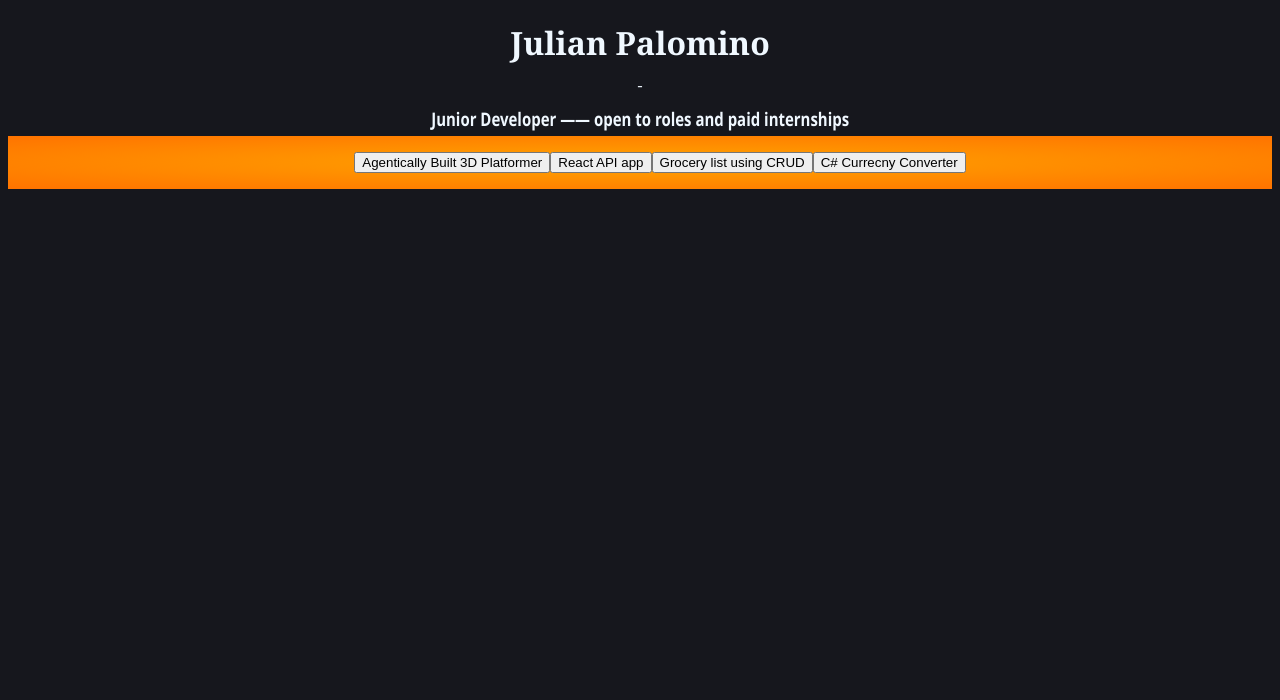
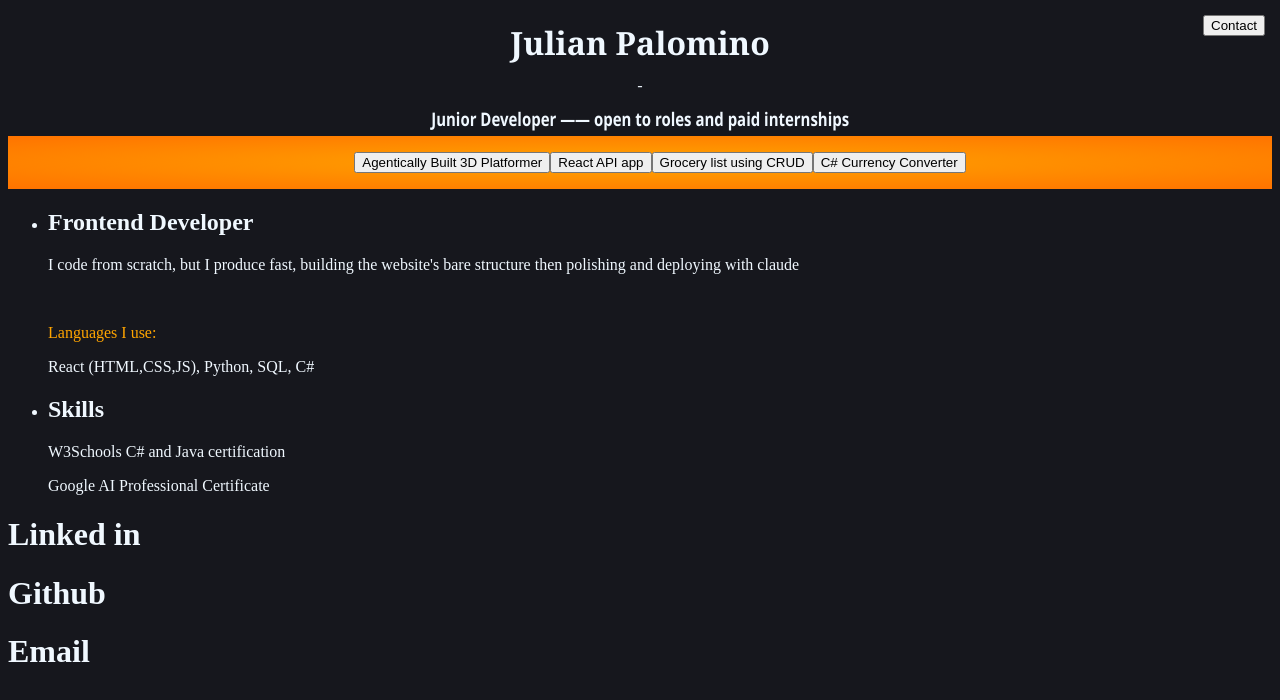
Before and after one commit to Julian-Palo/Portfolio, a React app: page / in a window 1280 px wide. Shown: the top 700 px of the page. Built offline with nearby package versions, Linux system fonts and the light colour scheme; the HTML template or start-up script is replaced by a standard one.

Commit message:
Body, Contact, and Contact
I edited the Footer, body, and Contact components to have information about my skills, where people can reach out to me, and a button to further implement tomorrow that would send a message directly to my email.

```diff
--- a/src/App.jsx
+++ b/src/App.jsx
@@ -3,10 +3,12 @@ import Header from "./Header";
 import Body from "./Body";
 import Figure from "./Figure";
 import Footer from "./Footer";
+import Contact from "./Contact";
 
 function App() {
   return (
     <div className="App">
+      <Contact />
       <Header />
       <Figure />
       <Body />
--- a/src/Body.jsx
+++ b/src/Body.jsx
@@ -1,7 +1,26 @@
 import React from "react";
 
 const Body = () => {
-  return <div></div>;
+  return (
+    <ul class="Skills">
+      <li>
+        <h2>Frontend Developer</h2>
+        <p>
+          I code from scratch, but I produce fast, building the website's bare
+          structure then polishing and deploying with claude
+        </p>
+        <br />
+        <p className="languages">Languages I use:</p>
+        <p>React (HTML,CSS,JS), Python, SQL, C#</p>
+      </li>
+
+      <li>
+        <h2>Skills</h2>
+        <p>W3Schools C# and Java certification</p>
+        <p>Google AI Professional Certificate</p>
+      </li>
+    </ul>
+  );
 };
 
 export default Body;
--- /dev/null
+++ b/src/Contact.jsx
@@ -0,0 +1,7 @@
+import React from "react";
+
+const Contact = () => {
+  return <button className="contact">Contact</button>;
+};
+
+export default Contact;
--- a/src/Figure.jsx
+++ b/src/Figure.jsx
@@ -7,7 +7,7 @@ const Figure = () => {
         <button>Agentically Built 3D Platformer</button>
         <button>React API app </button>
         <button>Grocery list using CRUD</button>
-        <button>C# Currecny Converter</button>
+        <button>C# Currency Converter</button>
       </ul>
     </nav>
   );
--- a/src/Footer.jsx
+++ b/src/Footer.jsx
@@ -1,7 +1,22 @@
 import React from "react";
 
 const Footer = () => {
-  return <div></div>;
+  return (
+    <footer>
+      <h1>
+        Linked in
+        <a href="https://www.linkedin.com/in/julian-palomino-ab4097260/?isSelfProfile=true"></a>
+      </h1>
+      <h1>
+        Github
+        <a href="https://github.com/Julian-Palo?tab=repositories"></a>
+      </h1>
+      <h1>
+        Email
+        <a href="julian.l.palomino@gmail.com"></a>
+      </h1>
+    </footer>
+  );
 };
 
 export default Footer;
--- a/src/Header.jsx
+++ b/src/Header.jsx
@@ -4,9 +4,9 @@ const Header = () => {
   const textWithNewLines = "Julian Palomino\n-\nFront End Developer";
   return (
     <header>
-      <h1 class="name">Julian Palomino</h1>
-      <p class="hyphen"> - </p>
-      <h3 class="jobfield">
+      <h1 className="name">Julian Palomino</h1>
+      <p className="hyphen"> - </p>
+      <h3 className="jobfield">
         Junior Developer —— open to roles and paid internships
       </h3>
     </header>
--- a/src/index.css
+++ b/src/index.css
@@ -1,6 +1,13 @@
 body {
   background: #16171d;
   color: aliceblue;
+}
+
+.contact {
+  position: fixed;
+  top: 15px;
+  right: 15px;
+  z-index: 1000;
 }
 
 header {
@@ -36,3 +43,7 @@ nav {
   justify-content: center;
   background-image: radial-gradient(orange, #ff7300);
 }
+
+.languages {
+  color: orange;
+}
```
